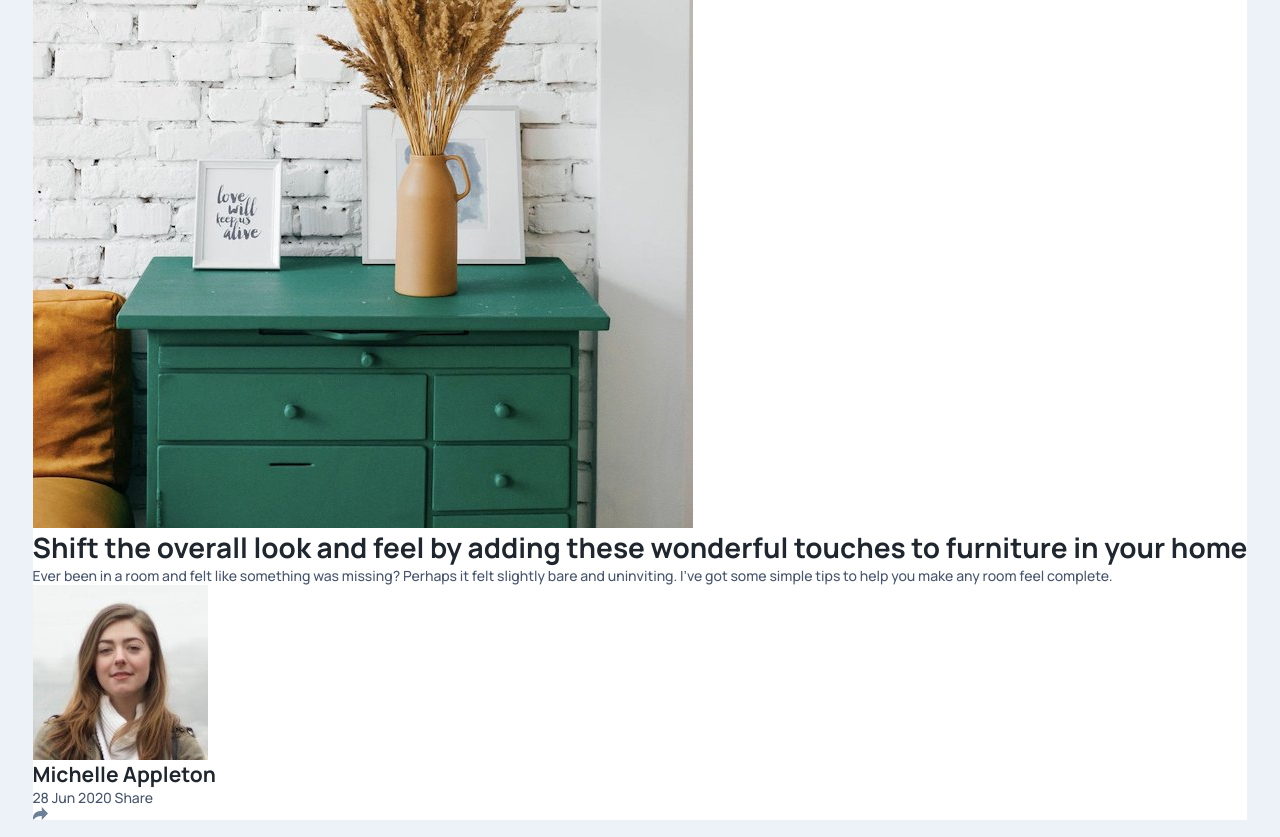
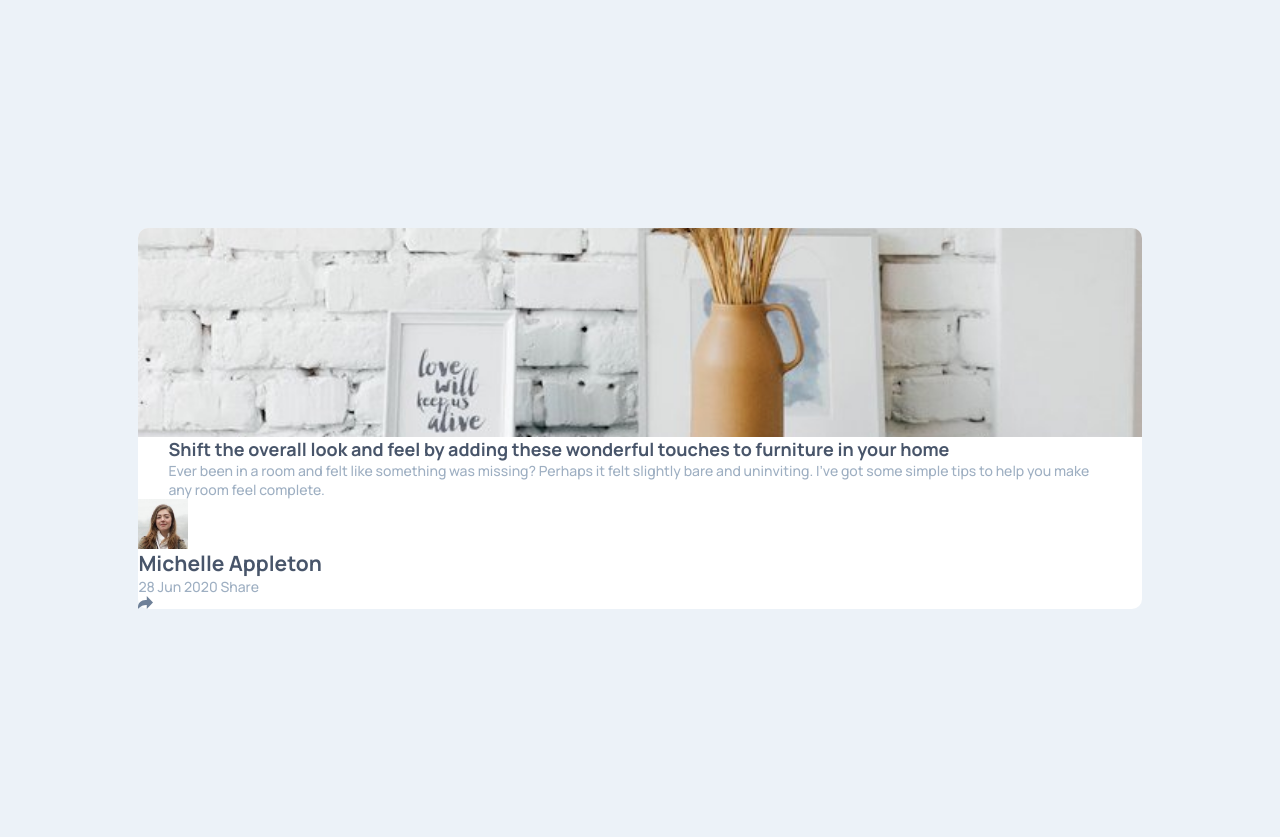
Before and after one commit to pkthunder87/article-preview, a React (Vite) app: page / in a window 1280 px wide. Built offline with nearby package versions, Linux system fonts and the light colour scheme.

Commit message:
Style: Match hero image to design

```diff
--- a/src/components/ArticleProfile.jsx
+++ b/src/components/ArticleProfile.jsx
@@ -2,7 +2,7 @@ function ArticleProfile() {
   return (
     <div className="article-profile">
       <img
-        className="article-profile__img"
+        className="article-profile__image"
         src="./assets/images/avatar-michelle.jpg"
         alt="Michelle Appleton profile pic"
       />
@@ -10,7 +10,7 @@ function ArticleProfile() {
       <p>28 Jun 2020 Share</p>
       <div className="article-profile__share">
         <img
-          className="profile-image"
+          className="share-image"
           src="./assets/images/icon-share.svg"
           alt="share button"
         />
--- a/src/sass/_base.scss
+++ b/src/sass/_base.scss
@@ -66,7 +66,7 @@ body {
   font-style: normal;
   font-size: 1.4rem;
 
-  color: hsl(var(--color-dark-grayish-blue));
+  color: hsl(var(--color-grayish-blue));
   background-color: hsl(var(--color-light-grayish-blue));
 
   display: flex;
@@ -81,7 +81,7 @@ body {
 
 h1,
 h2 {
-  color: hsl(var(--color-dark-blue));
+  color: hsl(var(--color-dark-grayish-blue));
 }
 
 /* Make images easier to work with */
--- a/src/sass/_components.scss
+++ b/src/sass/_components.scss
@@ -54,6 +54,33 @@
   }
 }
 
-.main-title {
-  font-size: 4rem;
+.article {
+  border-radius: 10px;
+  background-color: hsl(var(--color-white));
+
+  &-image {
+    border-radius: 10px 10px 0 0;
+    width: 100%;
+    height: calc(196px + 1vw);
+    object-fit: cover;
+    object-position: 0 27%;
+  }
+
+  &-info {
+    padding-inline: 3rem;
+
+    &__title {
+      font-size: 1.8rem;
+    }
+
+    &__para {
+    }
+  }
+
+  &-profile {
+    &__image {
+      height: 50px;
+      width: 50px;
+    }
+  }
 }
--- a/src/sass/_layout.scss
+++ b/src/sass/_layout.scss
@@ -12,13 +12,10 @@
 
 :root {
   // Colors
-
-  --color-orange: 25deg, 97%, 53%;
-
-  --color-grey: 217deg, 12%, 63%;
-  --color-bubble: 213deg, 19%, 22%;
-  --color-dark-blue: 213deg, 19%, 15%;
-  --color-very-dark-blue: 216deg, 12%, 8%;
+  --color-dark-grayish-blue: 217deg, 19%, 35%;
+  --color-dark-blue: 214deg, 17%, 51%;
+  --color-grayish-blue: 212deg, 23%, 69%;
+  --color-light-grayish-blue: 210deg, 46%, 95%;
   --color-white: 0deg, 0%, 100%;
 }
 
@@ -48,5 +45,7 @@
   display: flex;
   justify-content: center;
   align-items: center;
-  background-color: #fff;
+
+  padding-inline: 6%;
+  padding-block: 20%;
 }
```
